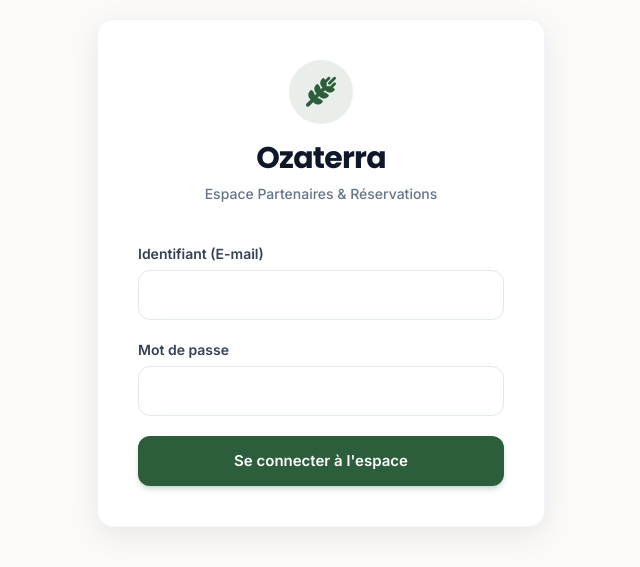
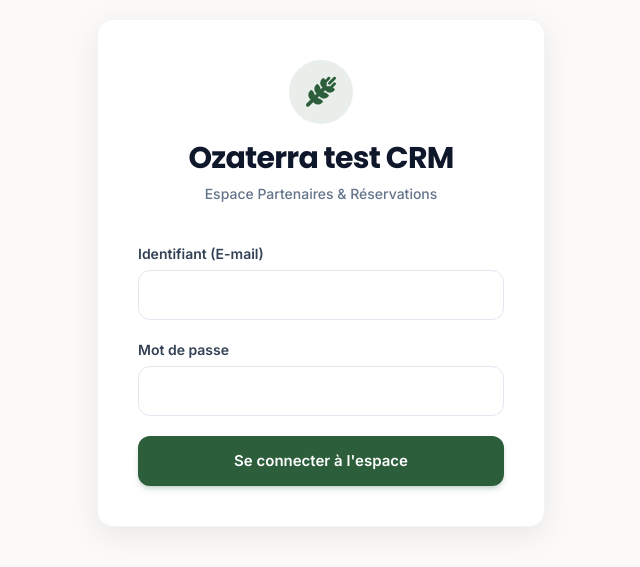
Before and after one commit to raphaelsnd446-afk/ozaterra-crm, a plain HTML site: page index.html in a window 1280 px wide. Shown: the part 127-694 px from the top of the page, without its empty margins (319-959 px from the left). Drawn offline with nearby package versions, Linux system fonts and the light colour scheme; no server answers.

Commit message:
Update index.html

```diff
--- a/index.html
+++ b/index.html
@@ -3,7 +3,7 @@
 <head>
     <meta charset="UTF-8">
     <meta name="viewport" content="width=device-width, initial-scale=1.0">
-    <title>Ozaterra - CRM Agriculteurs Partenaires</title>
+    <title>Ozaterra test CRM - Agriculteurs Partenaires</title>
 
     <!-- Tailwind CSS -->
     <script src="https://cdn.tailwindcss.com"></script>
@@ -53,10 +53,9 @@
         <div class="bg-white rounded-2xl shadow-[0_8px_30px_rgb(0,0,0,0.08)] max-w-md w-full p-10 border border-slate-100">
             <div class="text-center mb-10">
                 <div class="inline-flex items-center justify-center w-16 h-16 rounded-full bg-oza-green/10 mb-4">
-                    <!-- Épi de blé sur l'écran de connexion -->
                     <i class="fa-solid fa-wheat-awn text-3xl text-oza-green"></i>
                 </div>
-                <h2 class="text-3xl font-display font-bold text-slate-900 tracking-tight">Ozaterra</h2>
+                <h2 class="text-3xl font-display font-bold text-slate-900 tracking-tight">Ozaterra test CRM</h2>
                 <p class="text-slate-500 text-sm mt-2 font-medium">Espace Partenaires & Réservations</p>
             </div>
 
@@ -83,12 +82,11 @@
         <header class="bg-white border-b border-slate-200 sticky top-0 z-40">
             <div class="max-w-7xl mx-auto px-4 sm:px-6 h-20 flex justify-between items-center">
                 <div class="flex items-center space-x-3">
-                    <!-- Épi de blé à côté du logo dans le header -->
                     <div class="flex items-center space-x-1.5 text-oza-green">
                         <i class="fa-solid fa-leaf text-2xl"></i>
                         <i class="fa-solid fa-wheat-awn text-xl"></i>
                     </div>
-                    <h1 class="text-2xl font-display font-bold text-slate-900 tracking-tight">Ozaterra <span class="font-normal text-slate-400 text-xl ml-1">CRM</span></h1>
+                    <h1 class="text-2xl font-display font-bold text-slate-900 tracking-tight">Ozaterra test <span class="font-normal text-slate-400 text-xl ml-1">CRM</span></h1>
                 </div>
                 <div class="flex items-center space-x-4 bg-slate-50 px-4 py-2 rounded-full border border-slate-100">
                     <div class="w-2 h-2 rounded-full bg-oza-green animate-pulse"></div>
```
